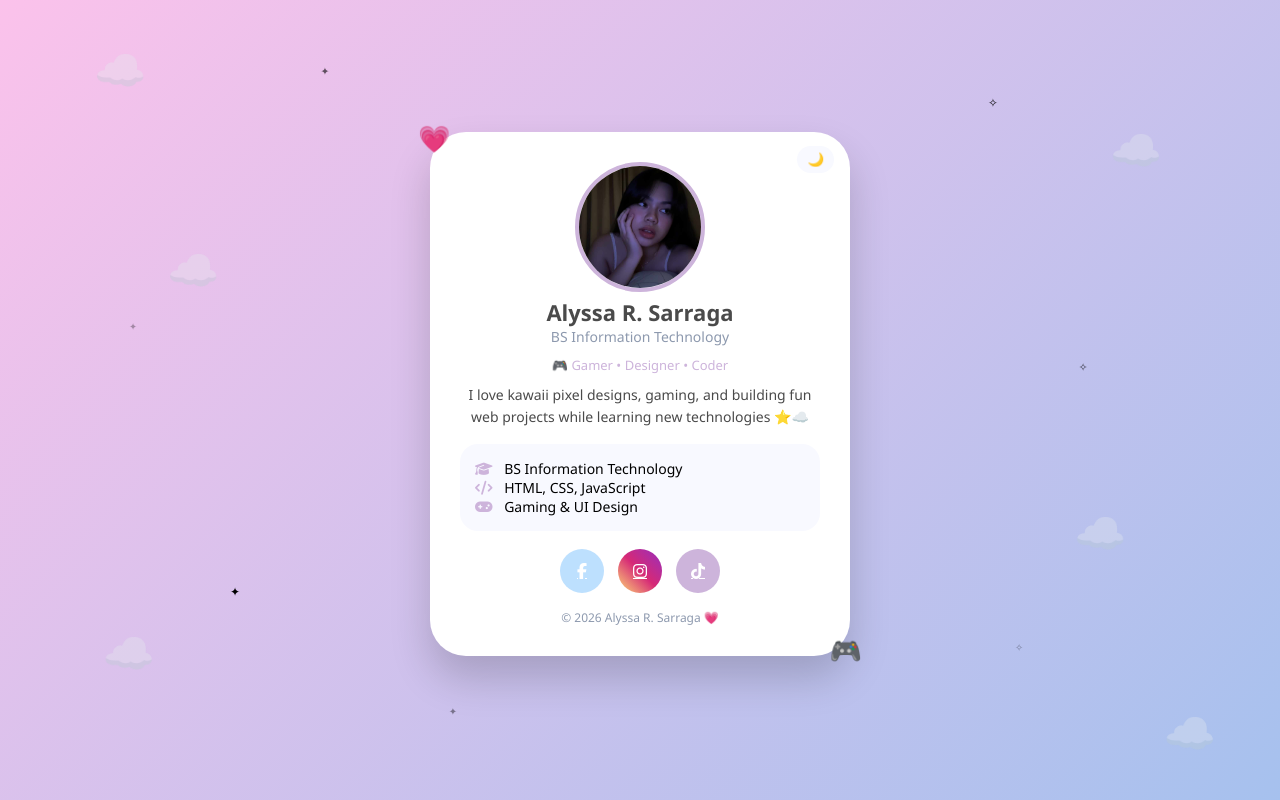
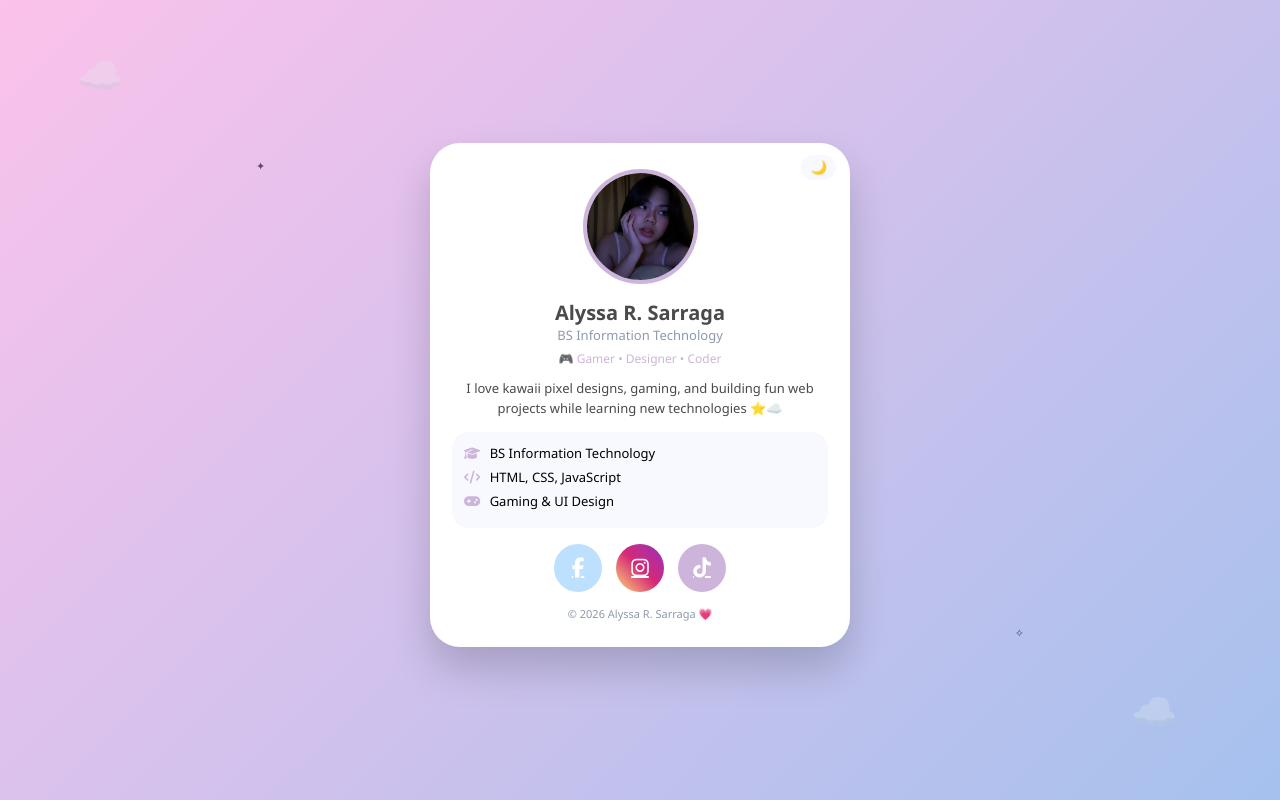
Before and after one commit to SARRAGA-ALYSSA03/alyssa, a plain HTML site: page index.html in a window 1280 px wide. Drawn offline with Linux system fonts and the light colour scheme.

Commit message:
Update index.html

```diff
--- a/index.html
+++ b/index.html
@@ -43,11 +43,12 @@ body {
     display: flex;
     justify-content: center;
     align-items: center;
-    overflow: hidden;
+    padding: 18px;
+    overflow-x: hidden;
     transition: 0.4s;
 }
 
-/* ===== RETRO LOADING SCREEN ===== */
+/* ===== LOADING SCREEN ===== */
 .loading {
     position: fixed;
     inset: 0;
@@ -61,18 +62,12 @@ body {
     animation: hideLoader 2.5s forwards;
 }
 
-.loading-box {
-    text-align: center;
-}
-
 .loading-bar {
     width: 200px;
     height: 14px;
     border: 2px solid #fff;
     margin-top: 10px;
-    position: relative;
 }
-
 .loading-fill {
     height: 100%;
     width: 0;
@@ -80,70 +75,56 @@ body {
     animation: load 2s forwards;
 }
 
-@keyframes load {
-    to { width: 100%; }
-}
-
+@keyframes load { to { width: 100%; } }
 @keyframes hideLoader {
     90% { opacity: 1; }
     100% { opacity: 0; visibility: hidden; }
 }
 
-/* ===== ANIMATIONS ===== */
+/* ===== BOUNCE ON SCROLL ===== */
+.profile-card {
+    opacity: 0;
+    transform: translateY(25px);
+    transition: all 0.6s ease;
+}
+
+.profile-card.show {
+    opacity: 1;
+    transform: translateY(0);
+}
+
+/* ===== FLOAT ===== */
 @keyframes float {
     0%,100% { transform: translateY(0); }
-    50% { transform: translateY(-12px); }
-}
-
-@keyframes sparkle {
-    0%,100% { opacity: 0.3; transform: scale(0.8); }
-    50% { opacity: 1; transform: scale(1); }
-}
-
-@keyframes cloudMove {
-    0% { transform: translateX(-30px); }
-    50% { transform: translateX(30px); }
-    100% { transform: translateX(-30px); }
+    50% { transform: translateY(-10px); }
 }
 
 /* ===== CLOUDS ===== */
 .cloud {
     position: absolute;
-    font-size: 42px;
-    opacity: 0.35;
-    animation: cloudMove 10s ease-in-out infinite;
+    font-size: 38px;
+    opacity: 0.3;
 }
-
-.c1 { top: 5%; left: 5%; }
-.c2 { top: 15%; right: 10%; animation-delay: 2s; }
-.c3 { top: 30%; left: 15%; animation-delay: 4s; }
-.c4 { bottom: 30%; right: 12%; animation-delay: 6s; }
-.c5 { bottom: 15%; left: 8%; animation-delay: 8s; }
-.c6 { bottom: 5%; right: 5%; animation-delay: 10s; }
+.c1 { top: 6%; left: 6%; }
+.c2 { bottom: 8%; right: 8%; }
 
 /* ===== PIXEL STARS ===== */
 .pixel-star {
     position: absolute;
-    font-size: 12px;
+    font-size: 11px;
     font-family: monospace;
-    animation: sparkle 3s infinite;
+    opacity: 0.6;
 }
+.ps1 { top: 20%; left: 20%; }
+.ps2 { bottom: 20%; right: 20%; }
 
-.ps1 { top: 8%; left: 25%; }
-.ps2 { top: 12%; right: 22%; animation-delay: 1s; }
-.ps3 { top: 40%; left: 10%; animation-delay: 2s; }
-.ps4 { top: 45%; right: 15%; animation-delay: 1.5s; }
-.ps5 { bottom: 25%; left: 18%; animation-delay: 0.5s; }
-.ps6 { bottom: 18%; right: 20%; animation-delay: 2.5s; }
-.ps7 { bottom: 10%; left: 35%; animation-delay: 1.8s; }
-
-/* ===== PROFILE CARD ===== */
+/* ===== CARD ===== */
 .profile-card {
     background: var(--card-bg);
     width: 100%;
     max-width: 420px;
-    padding: 30px;
-    border-radius: 36px;
+    padding: 26px 22px;
+    border-radius: 30px;
     text-align: center;
     box-shadow: 0 22px 40px rgba(0,0,0,0.18);
     position: relative;
@@ -151,60 +132,52 @@ body {
     z-index: 5;
 }
 
-.profile-card::before {
-    content: "💗";
-    position: absolute;
-    top: -12px;
-    left: -12px;
-    font-size: 26px;
-}
-
-.profile-card::after {
-    content: "🎮";
-    position: absolute;
-    bottom: -12px;
-    right: -12px;
-    font-size: 26px;
-}
-
 /* ===== IMAGE ===== */
 .profile-card img {
-    width: 130px;
-    height: 130px;
+    width: 115px;
+    height: 115px;
     border-radius: 50%;
     border: 4px solid var(--accent);
     object-fit: cover;
 }
 
 /* ===== TEXT ===== */
-h1 { font-size: 22px; color: var(--text-main); }
-.title { font-size: 14px; color: var(--text-sub); }
-.gamer-tag { font-size: 13px; color: var(--accent); margin: 10px 0; }
+h1 {
+    font-size: 20px;
+    margin-top: 10px;
+    color: var(--text-main);
+}
+.title {
+    font-size: 13px;
+    color: var(--text-sub);
+}
+.gamer-tag {
+    font-size: 12px;
+    color: var(--accent);
+    margin: 6px 0 12px;
+}
 
 .bio {
-    font-size: 14px;
+    font-size: 13px;
     color: var(--text-main);
-    margin-bottom: 16px;
-    line-height: 1.6;
+    line-height: 1.5;
+    margin-bottom: 14px;
 }
 
 /* ===== INFO ===== */
 .info {
     background: var(--soft-box);
-    border-radius: 18px;
-    padding: 15px;
+    border-radius: 16px;
+    padding: 12px;
     text-align: left;
-    font-size: 14px;
+    font-size: 13px;
 }
+.info p { margin-bottom: 6px; }
+.info i { color: var(--accent); margin-right: 6px; }
 
-.info i {
-    color: var(--accent);
-    margin-right: 8px;
-}
-
-/* ===== SOCIAL (FIXED ALIGNMENT) ===== */
+/* ===== SOCIAL ===== */
 .social-links {
-    margin-top: 18px;
+    margin-top: 16px;
     display: flex;
     justify-content: center;
     align-items: center;
@@ -212,40 +185,59 @@ h1 { font-size: 22px; color: var(--text-main); }
 }
 
 .social-links a {
-    width: 44px;
-    height: 44px;
+    width: 48px;
+    height: 48px;
+    border-radius: 50%;
     display: flex;
     justify-content: center;
     align-items: center;
-    border-radius: 50%;
     color: #fff;
+    font-size: 20px;
     transition: 0.3s;
 }
 
+.social-links a:hover {
+    transform: scale(1.15);
+}
+
 .facebook { background: #bde0fe; }
-.instagram { background: linear-gradient(45deg, #feda75, #d62976, #962fbf); }
+.instagram { background: linear-gradient(45deg,#feda75,#d62976,#962fbf); }
 .tiktok { background: #cdb4db; }
 
-.social-links a:hover {
-    transform: scale(1.2) rotate(12deg);
+/* ===== STICKY SOCIAL (MOBILE) ===== */
+@media (max-width: 480px) {
+    .social-links {
+        position: sticky;
+        bottom: 12px;
+        background: rgba(255,255,255,0.8);
+        backdrop-filter: blur(10px);
+        padding: 10px 14px;
+        border-radius: 30px;
+        box-shadow: 0 8px 20px rgba(0,0,0,0.15);
+        z-index: 20;
+    }
+
+    body.dark .social-links {
+        background: rgba(47,49,71,0.85);
+    }
 }
 
 /* ===== DARK MODE BUTTON ===== */
 .toggle {
     position: absolute;
-    top: 14px;
-    right: 16px;
+    top: 12px;
+    right: 14px;
     border: none;
     background: var(--soft-box);
     border-radius: 20px;
-    padding: 6px 10px;
+    padding: 5px 9px;
     cursor: pointer;
 }
 
 /* ===== FOOTER ===== */
 .footer {
-    margin-top: 16px;
-    font-size: 12px;
+    margin-top: 14px;
+    font-size: 11px;
     color: var(--text-sub);
 }
 </style>
@@ -253,37 +245,26 @@ h1 { font-size: 22px; color: var(--text-main); }
 
 <body>
 
-<!-- LOADING SCREEN -->
+<!-- LOADING -->
 <div class="loading">
-    <div class="loading-box">
-        <div>Loading Profile...</div>
+    <div>
+        Loading Profile...
         <div class="loading-bar">
             <div class="loading-fill"></div>
         </div>
     </div>
 </div>
 
-<!-- CLOUDS -->
+<!-- BACKGROUND -->
 <div class="cloud c1">☁️</div>
 <div class="cloud c2">☁️</div>
-<div class="cloud c3">☁️</div>
-<div class="cloud c4">☁️</div>
-<div class="cloud c5">☁️</div>
-<div class="cloud c6">☁️</div>
-
-<!-- PIXEL STARS -->
 <div class="pixel-star ps1">✦</div>
 <div class="pixel-star ps2">✧</div>
-<div class="pixel-star ps3">✦</div>
-<div class="pixel-star ps4">✧</div>
-<div class="pixel-star ps5">✦</div>
-<div class="pixel-star ps6">✧</div>
-<div class="pixel-star ps7">✦</div>
 
 <div class="profile-card">
     <button class="toggle" onclick="document.body.classList.toggle('dark')">🌙</button>
 
-    <img src="profile.jpg" alt="Profile Picture">
+    <img src="profile.jpg" alt="Profile">
     <h1>Alyssa R. Sarraga</h1>
     <div class="title">BS Information Technology</div>
     <div class="gamer-tag">🎮 Gamer • Designer • Coder</div>
@@ -314,5 +295,17 @@ h1 { font-size: 22px; color: var(--text-main); }
     <div class="footer">© 2026 Alyssa R. Sarraga 💗</div>
 </div>
 
+<script>
+const card = document.querySelector('.profile-card');
+const observer = new IntersectionObserver(entries => {
+    entries.forEach(entry => {
+        if (entry.isIntersecting) {
+            card.classList.add('show');
+        }
+    });
+});
+observer.observe(card);
+</script>
+
 </body>
 </html>
```
